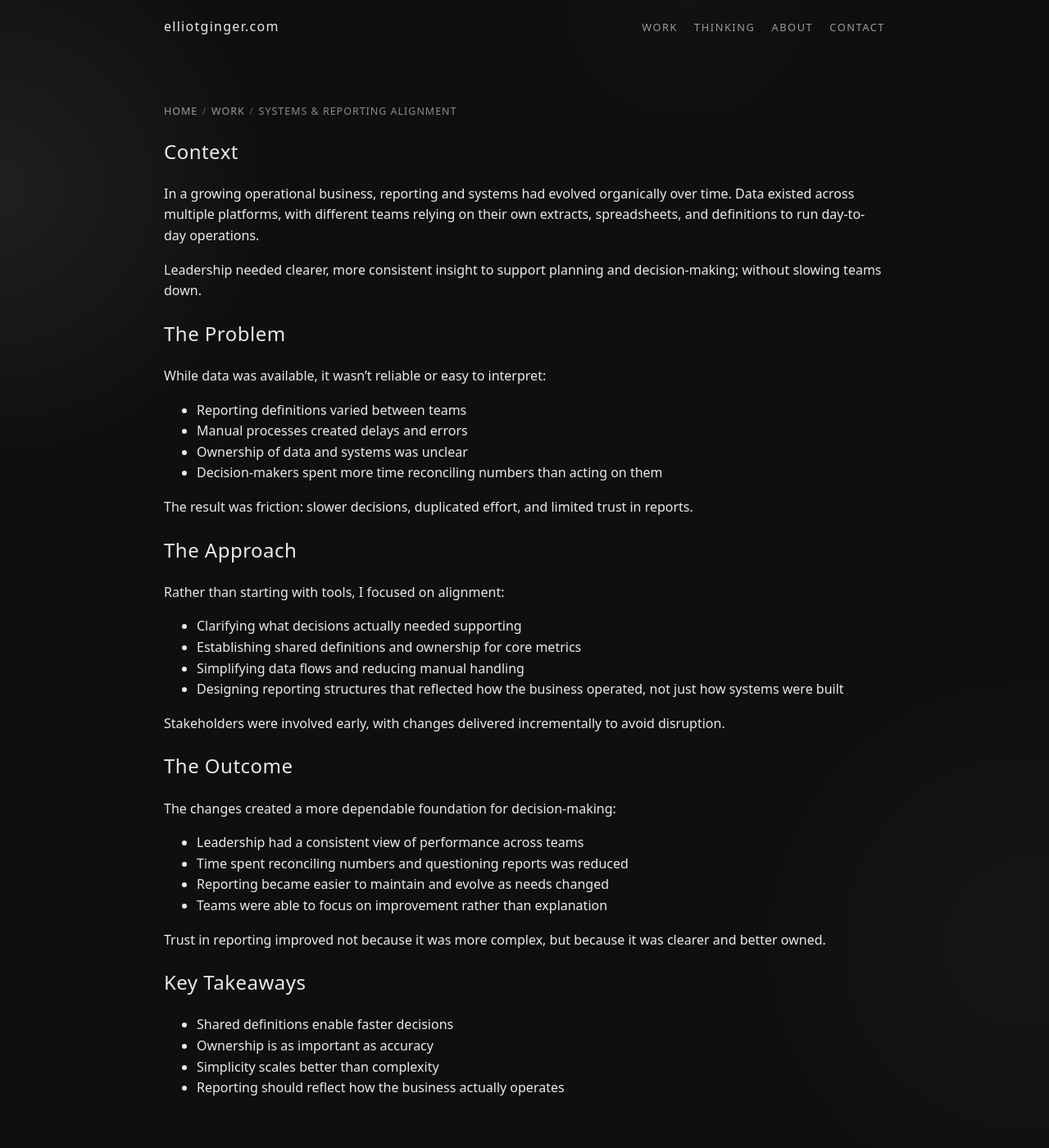
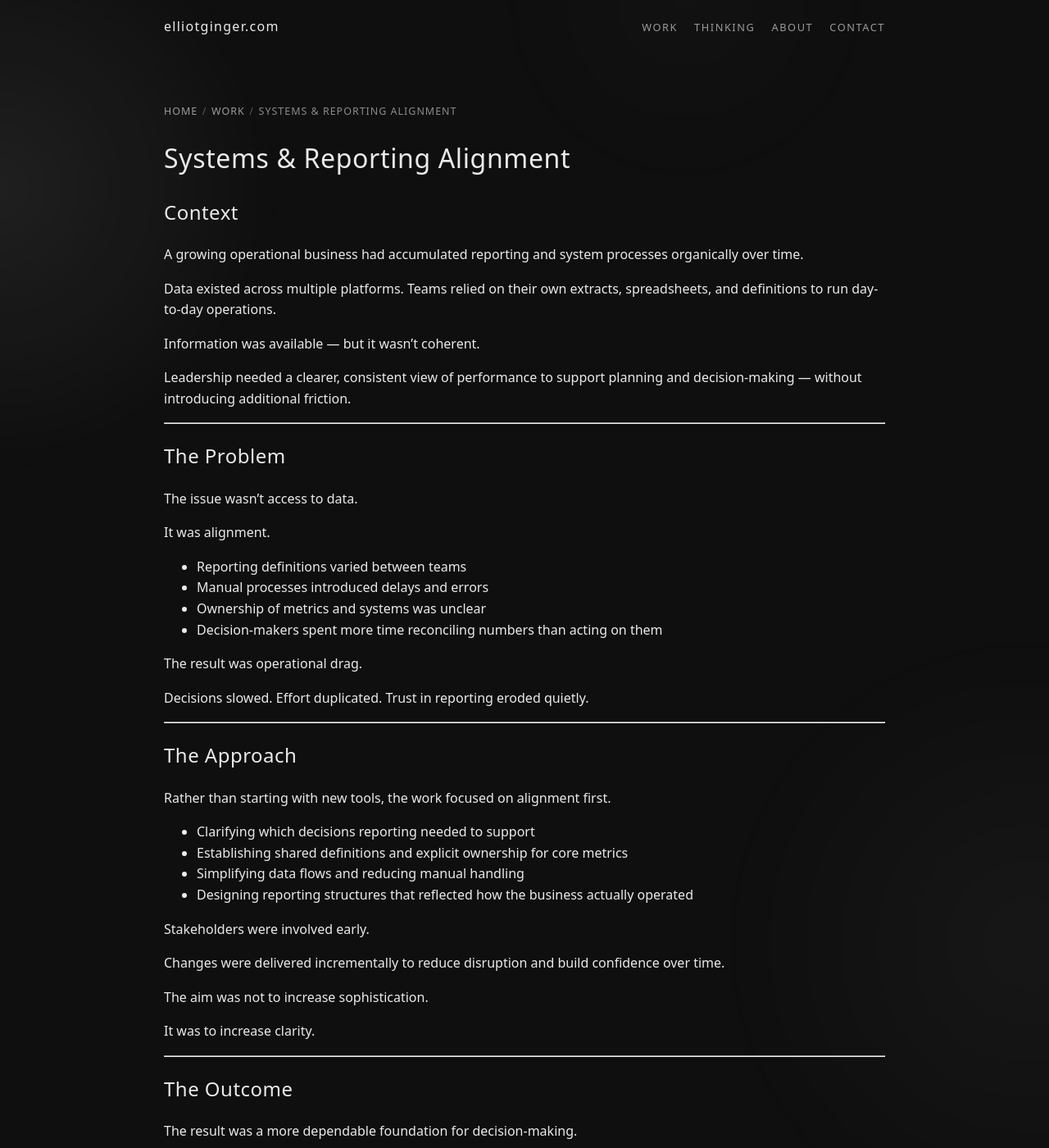
Before and after one commit to ElliotGinge/elliotginger.com, a Jekyll site: the page built from work/systems-and-reporting-alignment.md, in a window 1280 px wide and 1400 px high. Shown: the whole window at 82% size. Built offline with Jekyll 4.4.1, drawn with Linux system fonts in a browser that asks for light colours; some of the changed text lies outside the part shown.

Commit message:
Refactor systems and reporting alignment document
Revised the content for clarity and coherence, emphasizing alignment in reporting and systems processes. Improved readability and structure throughout the document.

```diff
--- a/work/systems-and-reporting-alignment.md
+++ b/work/systems-and-reporting-alignment.md
@@ -4,49 +4,72 @@ title: Systems & Reporting Alignment
 permalink: /work/systems-and-reporting-alignment/
 ---
 
+# Systems & Reporting Alignment
+
 ## Context
 
-In a growing operational business, reporting and systems had evolved organically over time. Data existed across multiple platforms, with different teams relying on their own extracts, spreadsheets, and definitions to run day-to-day operations.
+A growing operational business had accumulated reporting and system processes organically over time.
 
-Leadership needed clearer, more consistent insight to support planning and decision-making; without slowing teams down.
+Data existed across multiple platforms. Teams relied on their own extracts, spreadsheets, and definitions to run day-to-day operations.
+
+Information was available — but it wasn’t coherent.
+
+Leadership needed a clearer, consistent view of performance to support planning and decision-making — without introducing additional friction.
+
+---
 
 ## The Problem
 
-While data was available, it wasn’t reliable or easy to interpret:
+The issue wasn’t access to data.
+
+It was alignment.
 
 - Reporting definitions varied between teams
-- Manual processes created delays and errors
-- Ownership of data and systems was unclear
+- Manual processes introduced delays and errors
+- Ownership of metrics and systems was unclear
 - Decision-makers spent more time reconciling numbers than acting on them
 
-The result was friction: slower decisions, duplicated effort, and limited trust in reports.
+The result was operational drag.
+
+Decisions slowed. Effort duplicated. Trust in reporting eroded quietly.
+
+---
 
 ## The Approach
 
-Rather than starting with tools, I focused on alignment:
+Rather than starting with new tools, the work focused on alignment first.
 
-- Clarifying what decisions actually needed supporting
-- Establishing shared definitions and ownership for core metrics
+- Clarifying which decisions reporting needed to support
+- Establishing shared definitions and explicit ownership for core metrics
 - Simplifying data flows and reducing manual handling
-- Designing reporting structures that reflected how the business operated, not just how systems were built
+- Designing reporting structures that reflected how the business actually operated
 
-Stakeholders were involved early, with changes delivered incrementally to avoid disruption.
+Stakeholders were involved early.
+
+Changes were delivered incrementally to reduce disruption and build confidence over time.
+
+The aim was not to increase sophistication.
+
+It was to increase clarity.
+
+---
 
 ## The Outcome
 
-The changes created a more dependable foundation for decision-making:
+The result was a more dependable foundation for decision-making.
 
-- Leadership had a consistent view of performance across teams
-- Time spent reconciling numbers and questioning reports was reduced
-- Reporting became easier to maintain and evolve as needs changed
-- Teams were able to focus on improvement rather than explanation
+- Leadership gained a consistent, shared view of performance
+- Time spent reconciling numbers reduced significantly
+- Reporting became easier to maintain and evolve
+- Teams focused more on improvement than explanation
 
-Trust in reporting improved not because it was more complex, but because it was clearer and better owned.
+Trust improved — not because reporting became more complex, but because it became clearer and better owned.
 
+---
 
 ## Key Takeaways
 
-- Shared definitions enable faster decisions
-- Ownership is as important as accuracy
+- Shared definitions accelerate decisions
+- Ownership matters as much as accuracy
 - Simplicity scales better than complexity
-- Reporting should reflect how the business actually operates
+- Reporting should reflect how the business actually works — not how systems happen to be structured
```
